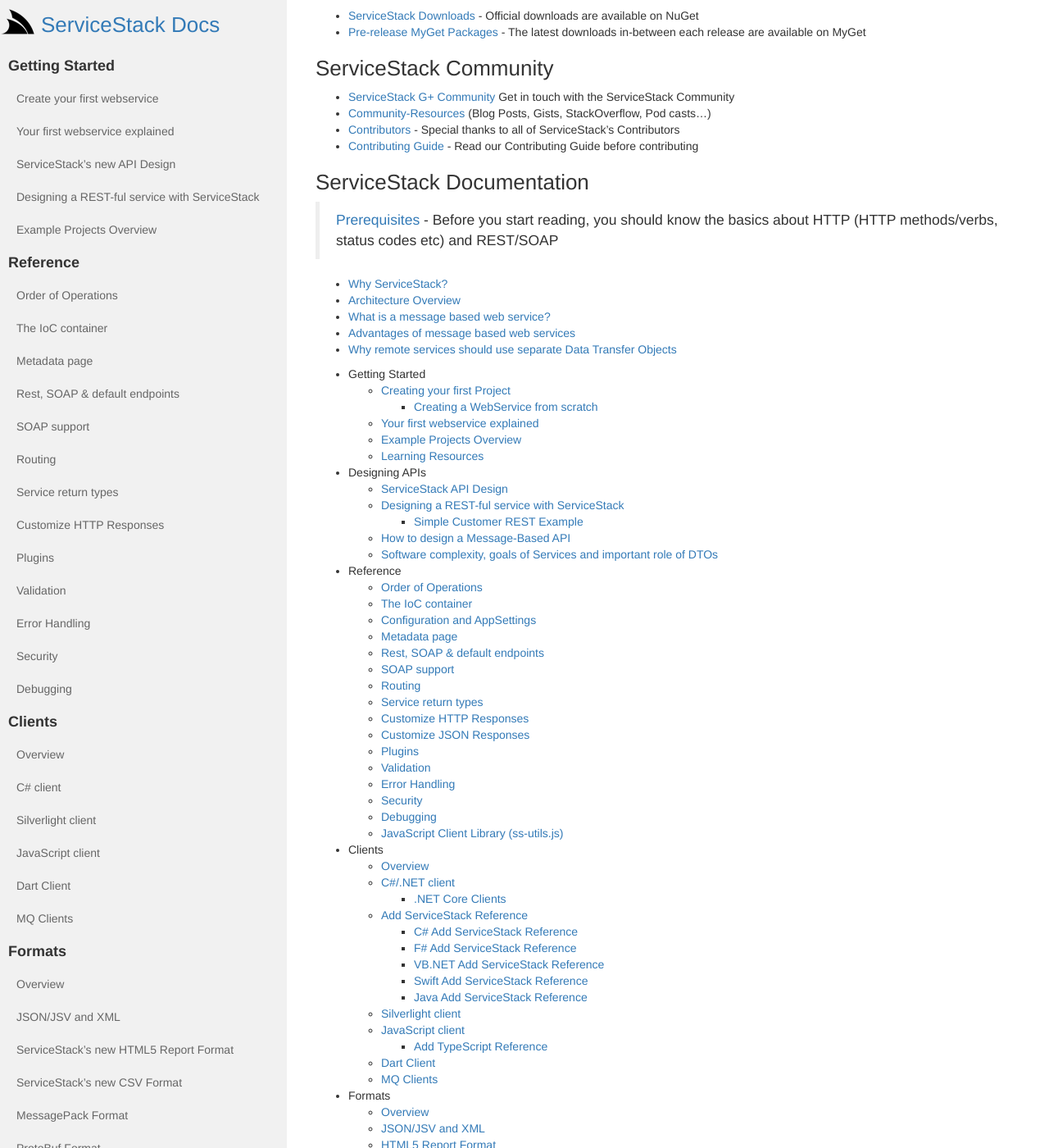
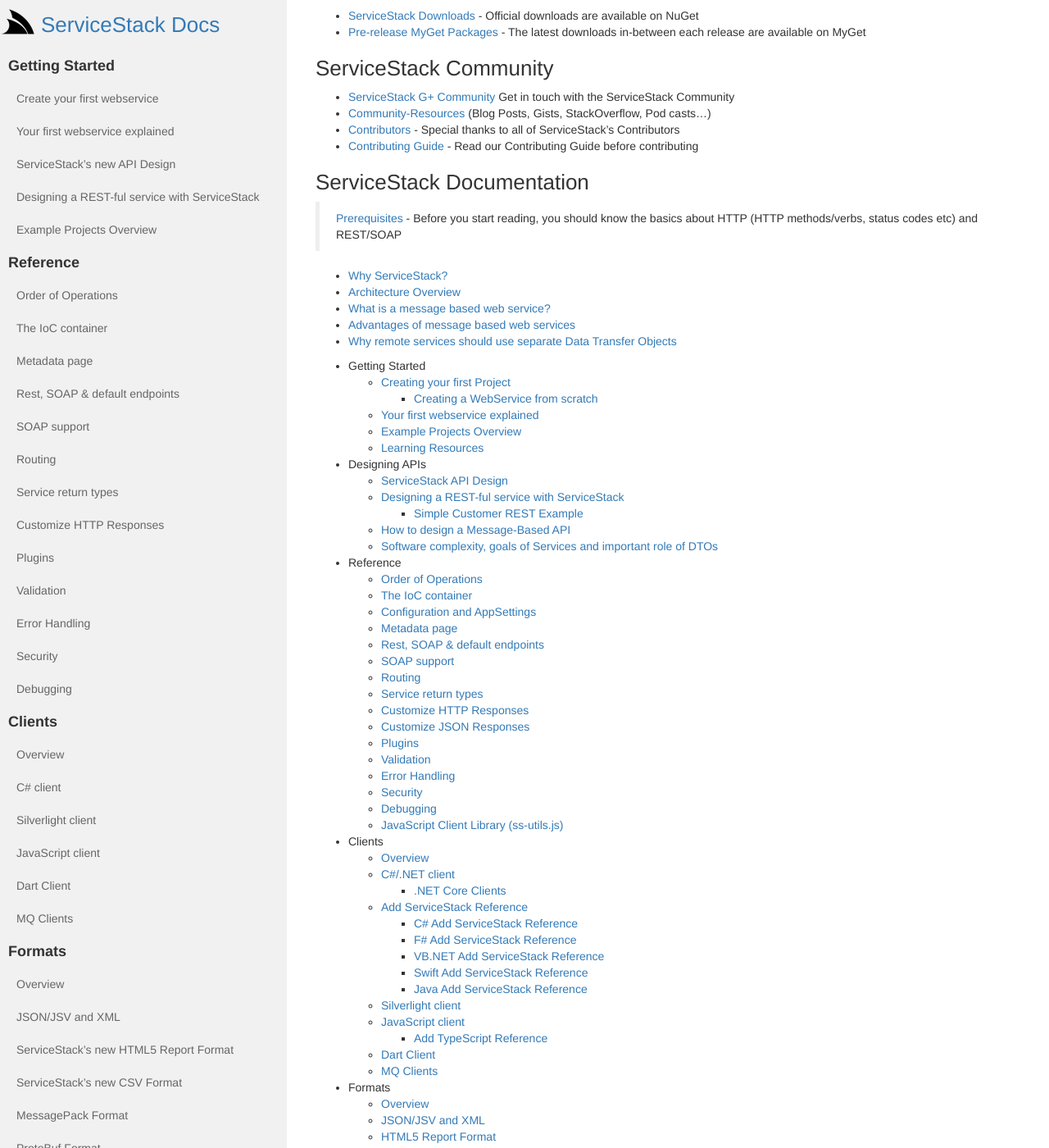
Before and after one commit to timker/docs, a Jekyll site: the page built from docs/index.md, in a window 1280 px wide and 1400 px high, scrolled down 268 px. Shown: the whole window at 82% size. Built offline with Jekyll 4.4.1, drawn with Linux system fonts in a browser that asks for light colours; nearby versions of some CDN libraries.

Commit message:
css tweaks

```diff
--- a/docs/css/simple-sidebar.css
+++ b/docs/css/simple-sidebar.css
@@ -15,6 +15,12 @@
 }
 h1, h2 {
     font-size: 26px;
+}
+#page-content-wrapper {
+    width: 900px;
+}
+blockquote {
+    font-size: 14px;
 }
 
 #wrapper {
```
